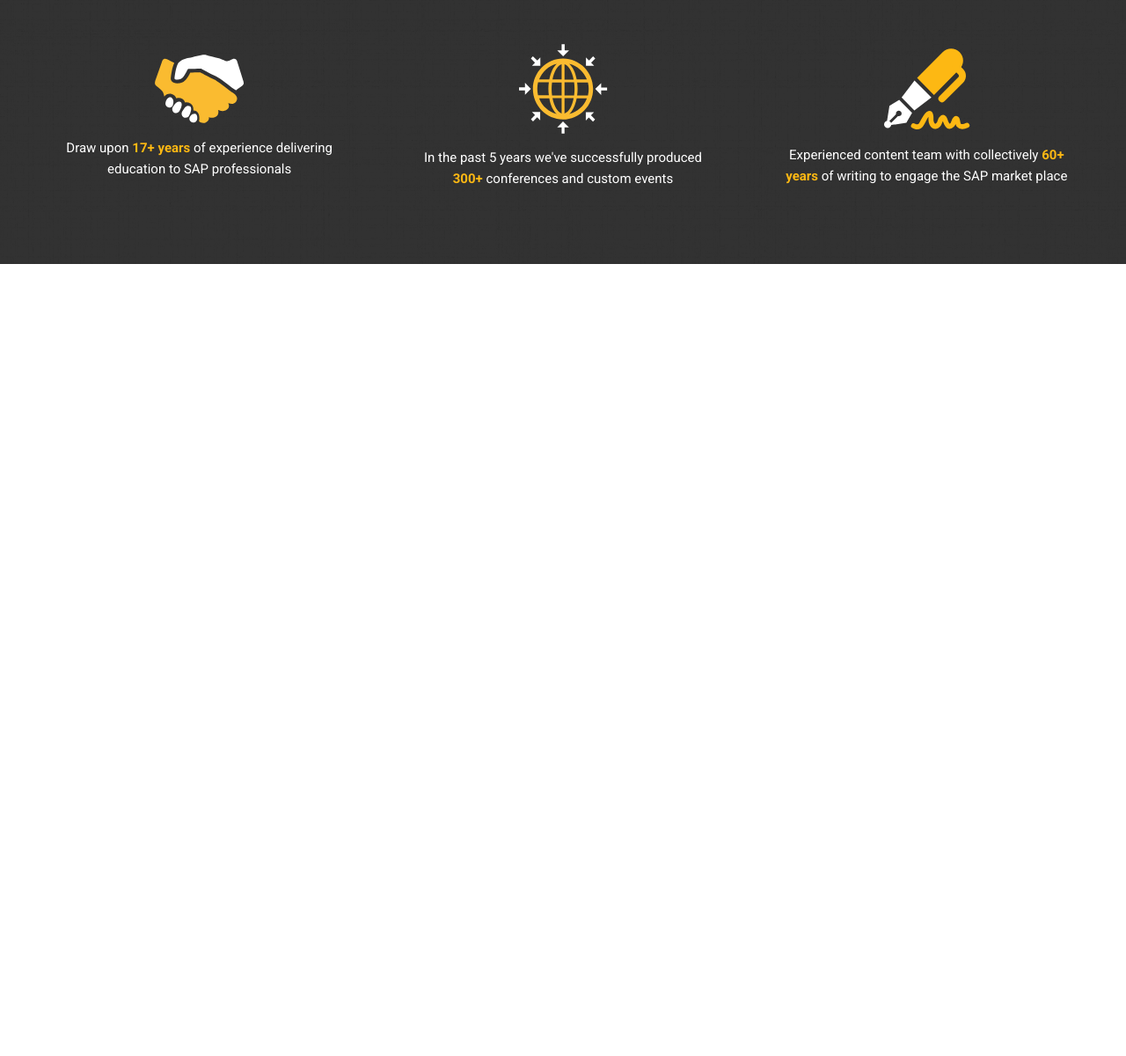
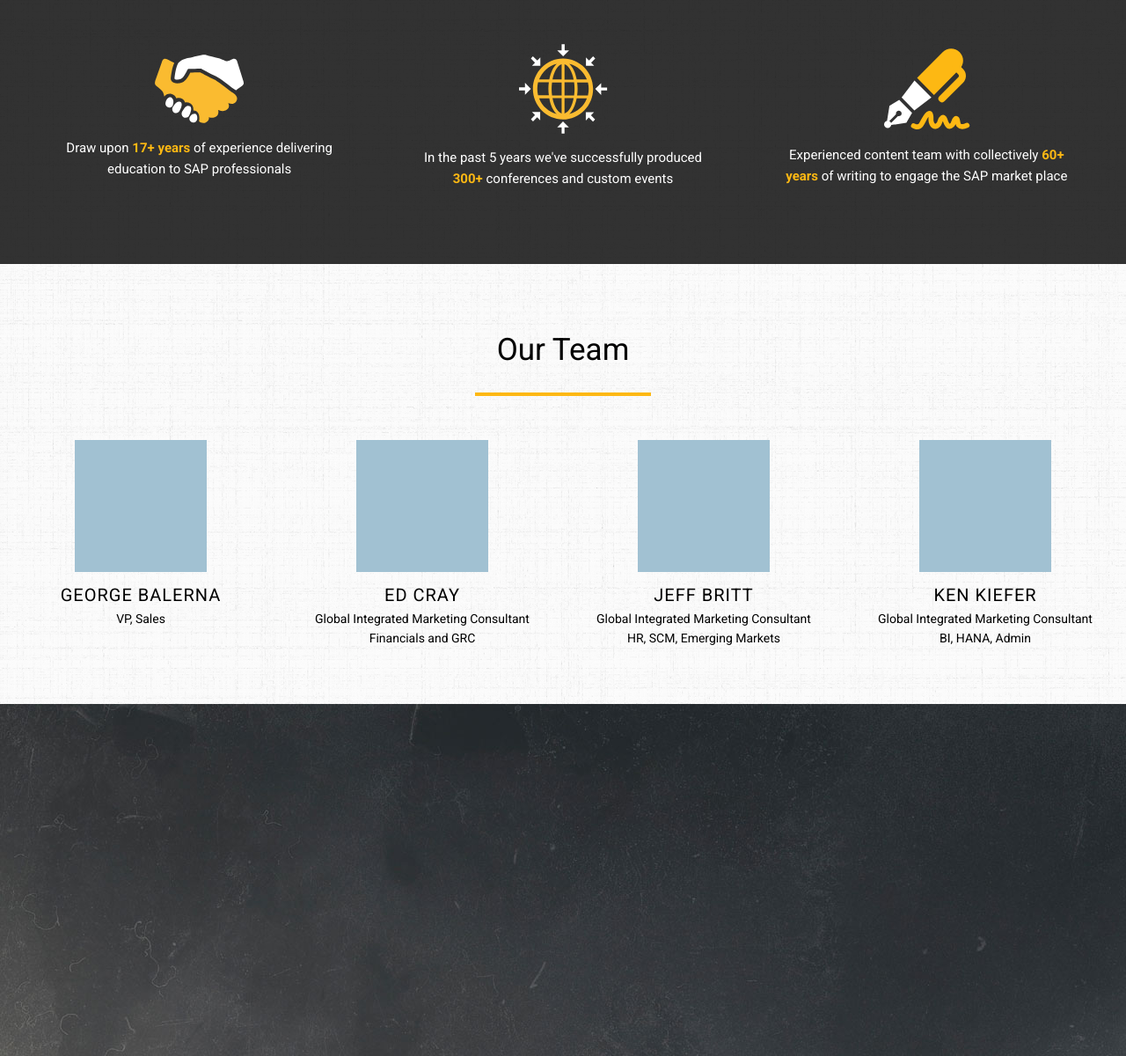
Before and after one commit to kellyeary/salesmkt, a plain HTML site: page about.html in a window 1280 px wide. Shown: the part 764-1964 px from the top of the page at 88% size. Before the commit the page ends 1064 px from the top, so only its background shows below. Drawn offline with Linux system fonts and the light colour scheme.

Commit message:
Add files via upload

```diff
--- a/about.html
+++ b/about.html
@@ -20,7 +20,6 @@
 </head>
 
 <body>
-	<div id="container">
 
 		<!-- BEGIN NAV			 -->
 		<div class="wrapperHeader">
@@ -102,8 +101,51 @@
 					</p>
 				</div>
 			</div>
+			<div class="wrapperOurTeam">
+				<h2>Our Team</h2>
+				<div class="yellowRule"></div>
+				<div class="team">
+					<div class="teamMember">
+						<div class="imagePlaceholder">
+
+						</div>
+						<h6>George Balerna</h6>
+						<p>VP, Sales</p>
+					</div>
+					<div class="teamMember">
+						<div class="imagePlaceholder">
+
+						</div>
+						<h6>Ed Cray</h6>
+						<p>Global Integrated Marketing Consultant</p>
+						<p>Financials and GRC</p>
+					</div>
+					<div class="teamMember">
+						<div class="imagePlaceholder">
+
+						</div>
+						<h6>Jeff Britt</h6>
+						<p>Global Integrated Marketing Consultant</p>
+						<p>HR, SCM, Emerging Markets</p>
+					</div>
+					<div class="teamMember">
+						<div class="imagePlaceholder">
+
+						</div>
+						<h6>Ken Kiefer</h6>
+						<p>Global Integrated Marketing Consultant</p>
+						<p>BI, HANA, Admin</p>
+					</div>
+				</div>
+			</div>
+			<footer>
+				<div class="form">
+
+				</div>
+
+			</footer>
 		</div>
-	</div>
+
 </body>
 
 </html>
--- a/css/style.css
+++ b/css/style.css
@@ -74,13 +74,17 @@ h2 {
   font-weight: 700;
 }
 
+h6{
+    font-size: 2em;
+}
+
 p{
   font-size: 1.4em;
 }
 
 
 /******************************************
-/* PAGE HEADER
+/* GLOBAL
 /*******************************************/
 
 .wrapperHeader {
@@ -127,8 +131,21 @@ p{
   font-size: 1.7em;
 }
 
+footer {
+  background: url(../images/bootsbg.jpg);
+  display: grid;
+  grid-template-columns: 1fr 1fr;
+  grid-column-gap: 20px;
+  align-items: center;
+  margin-top: 0;
+}
 
-/*END PAGE HEADER*/
+footer .form {
+  height: 400px;
+}
+
+
+/*END GLOBAL*/
 
 
 /******************************************
@@ -136,7 +153,7 @@ p{
 /*******************************************/
 
 .wrapperLeadIn {
-  padding-top: 50px;
+  padding-top: 45px;
   padding-bottom: 5px;
   background: #1072ba;
 }
@@ -144,6 +161,7 @@ p{
 .wrapperLeadIn h1 {
   color: #fff;
   font-size: 3.5em;
+  padding-bottom: 10px;
   margin: 20px 30px 0 30px;
 }
 
@@ -208,24 +226,10 @@ p{
 
 .objective h6 {
   margin-top: 15px;
-  font-size: 2em;
 }
 
 .objective p {
   margin-bottom: 100px;
-}
-
-footer {
-  background: url(../images/bootsbg.jpg);
-  display: grid;
-  grid-template-columns: 1fr 1fr;
-  grid-column-gap: 20px;
-  align-items: center;
-  margin-top: 0;
-}
-
-footer .form {
-  height: 400px;
 }
 
 
@@ -359,6 +363,42 @@ p.aboutLeadInText {
   font-weight: 700;
 }
 
+.wrapperOurTeam h2{
+  margin-top: 70px;
+  font-size: 3.5em;
+  font-weight: 400;
+}
+
+.team{
+  display: grid;
+  grid-template-columns: 1fr 1fr 1fr 1fr;
+  padding-bottom: 50px;
+}
+
+.teamMember{
+  margin-top: 30px;
+  height: 250px;
+}
+
+.imagePlaceholder{
+  width: 150px;
+  height: 150px;
+  background: rgb(161, 193, 210);
+  display: block;
+  margin: 0 auto;
+}
+
+.teamMember h6{
+  text-align: center;
+  text-transform: uppercase;
+  letter-spacing: 1px;
+  margin-top: 10px;
+}
+
+.teamMember p{
+  text-align: center;
+}
+
 
 /******************************************
 /* RESPONSIVE STYLES
@@ -441,6 +481,10 @@ p.aboutLeadInText {
     max-width: 25%;
     margin-top: 15px;
   }
+  .team{
+    display: grid;
+    grid-template-columns: 1fr;
+  }
 
 }
 
@@ -498,4 +542,9 @@ p.aboutLeadInText {
   .aboutIcons .icons{
     max-width: 40%;
   }
+
+  .team{
+    display: grid;
+    grid-template-columns: 1fr 1fr;
+  }
 }
```
Also changed, not shown: programs.html (+6 -5 lines).
